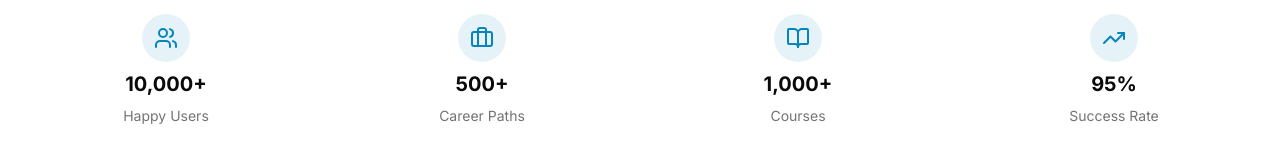
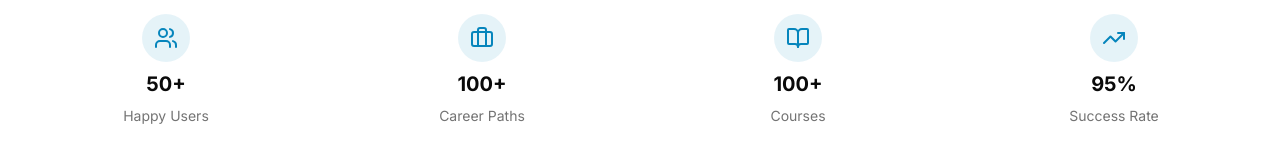
Before and after one commit to Rakesh-Bhagat/Career-Compass, a Next.js app: page / in a window 1280 px wide. Shown: the part 645-800 px from the top of the page. Built offline with nearby package versions, Linux system fonts and the light colour scheme; no server answers.

Commit message:
changed data

```diff
--- a/components/Landing.tsx
+++ b/components/Landing.tsx
@@ -71,21 +71,21 @@ export function Landing() {
                 <div className="flex h-12 w-12 items-center justify-center rounded-full bg-primary/10 text-primary">
                   <Users className="h-6 w-6" />
                 </div>
-                <h3 className="text-xl font-bold">10,000+</h3>
+                <h3 className="text-xl font-bold">50+</h3>
                 <p className="text-sm text-muted-foreground">Happy Users</p>
               </div>
               <div className="flex flex-col items-center text-center space-y-2">
                 <div className="flex h-12 w-12 items-center justify-center rounded-full bg-primary/10 text-primary">
                   <Briefcase className="h-6 w-6" />
                 </div>
-                <h3 className="text-xl font-bold">500+</h3>
+                <h3 className="text-xl font-bold">100+</h3>
                 <p className="text-sm text-muted-foreground">Career Paths</p>
               </div>
               <div className="flex flex-col items-center text-center space-y-2">
                 <div className="flex h-12 w-12 items-center justify-center rounded-full bg-primary/10 text-primary">
                   <BookOpen className="h-6 w-6" />
                 </div>
-                <h3 className="text-xl font-bold">1,000+</h3>
+                <h3 className="text-xl font-bold">100+</h3>
                 <p className="text-sm text-muted-foreground">Courses</p>
               </div>
               <div className="flex flex-col items-center text-center space-y-2">
```
